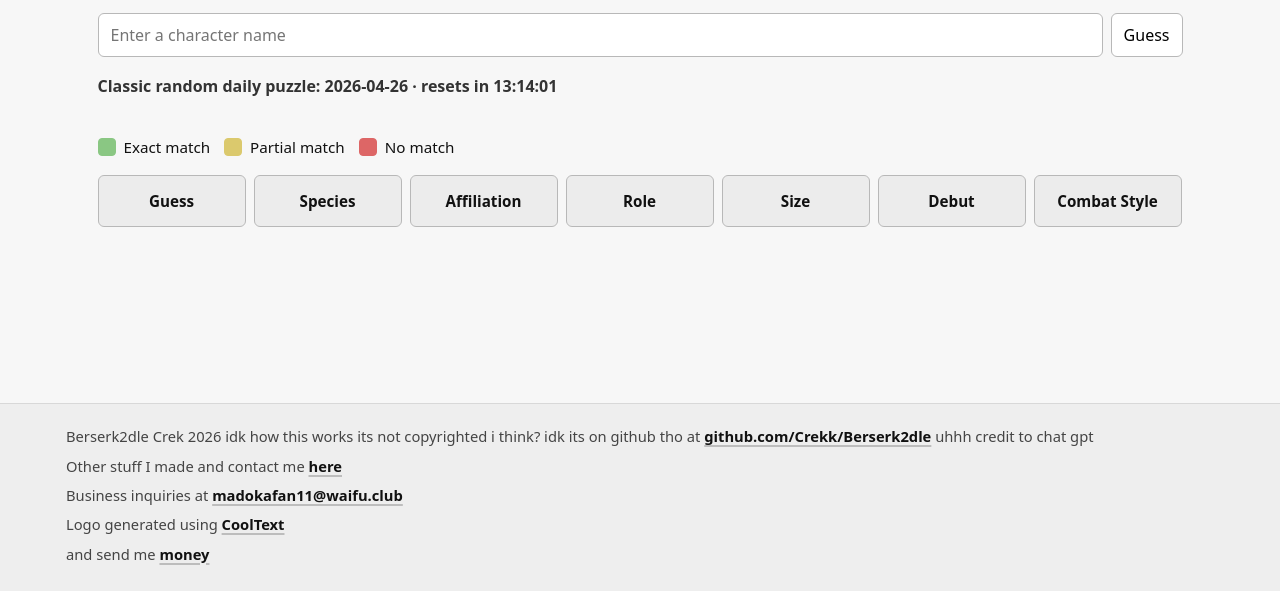
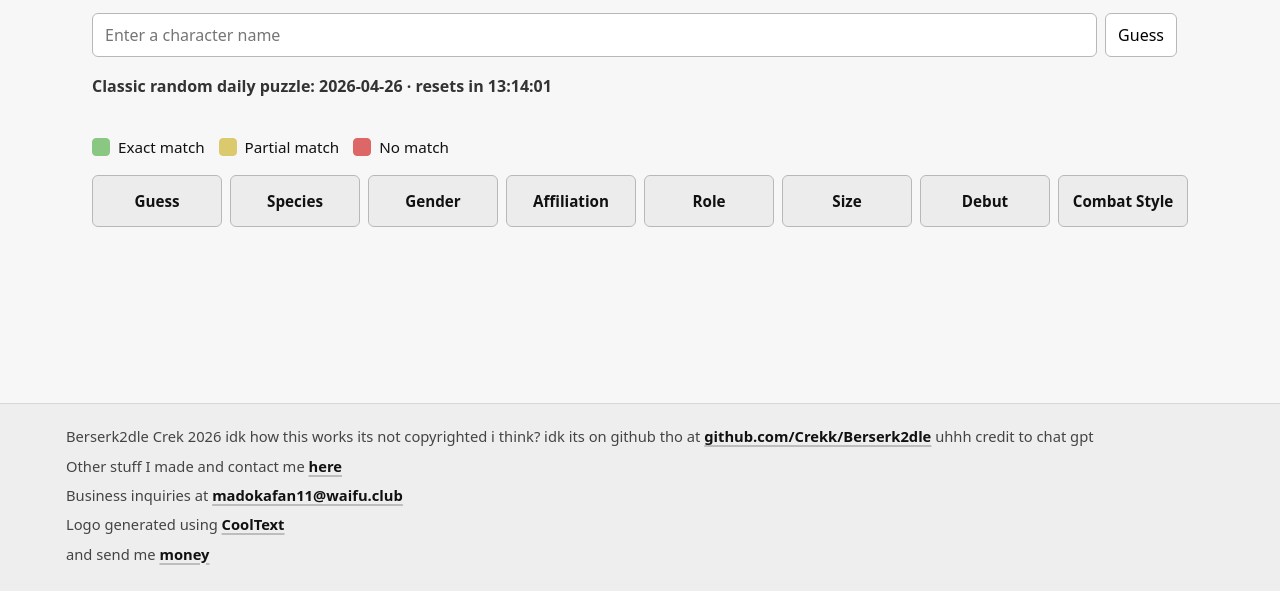
Before and after one commit to Crekk/berserk2dle, a plain HTML site: page berk2dle.html in a window 1280 px wide. Shown: the part 209-800 px from the top of the page. Drawn offline with Linux system fonts and the light colour scheme.

Commit message:
added gender!
Co-authored-by: Copilot <copilot@github.com>

```diff
--- a/css/berserk2dle.css
+++ b/css/berserk2dle.css
@@ -255,7 +255,7 @@ button:hover {
 
 .board-row {
   display: grid;
-  grid-template-columns: repeat(7, 148px);
+  grid-template-columns: repeat(8, 130px);
   gap: 8px;
   width: max-content;
 }
@@ -265,7 +265,7 @@ button:hover {
   background: #fff;
   border-radius: 6px;
   padding: 8px;
-  min-height: 148px;
+  min-height: 130px;
   display: flex;
   align-items: center;
   justify-content: center;
--- a/js/berserk2dle-data.js
+++ b/js/berserk2dle-data.js
@@ -2,7 +2,7 @@ window.BERSERK2DLE_DATA = {
   "meta": {
     "title": "Berserk2dle",
     "seedEpochUtc": "2026-01-01",
-    "characterCount": 55
+    "characterCount": 63
   },
   "rankings": {
     "size": {
@@ -43,7 +43,8 @@ window.BERSERK2DLE_DATA = {
       "role": "Main Character",
       "size": "Large Human",
       "debut": "Prologue",
-      "combatStyle": "Melee"
+      "combatStyle": "Melee",
+      "gender": "Male"
     },
     {
       "name": "Stug",
@@ -52,7 +53,8 @@ window.BERSERK2DLE_DATA = {
       "role": "Antagonist",
       "size": "Large Human",
       "debut": "The Evil Arc",
-      "combatStyle": "Unknown"
+      "combatStyle": "Unknown",
+      "gender": "Male"
     },
     {
       "name": "Goro Akechi",
@@ -61,7 +63,8 @@ window.BERSERK2DLE_DATA = {
       "role": "Minor Antagonist",
       "size": "Average",
       "debut": "The Evil Arc",
-      "combatStyle": "Melee"
+      "combatStyle": "Melee",
+      "gender": "Male"
     },
     {
       "name": "Heracross",
@@ -70,7 +73,8 @@ window.BERSERK2DLE_DATA = {
       "role": "Main Character",
       "size": "Small",
       "debut": "Prologue",
-      "combatStyle": "Pokemon Moves"
+      "combatStyle": "Pokemon Moves",
+      "gender": "Male"
     },
     {
       "name": "Pinsir",
@@ -79,7 +83,8 @@ window.BERSERK2DLE_DATA = {
       "role": "Ally",
       "size": "Small",
       "debut": "School Shooting Arc",
-      "combatStyle": "Pokemon Moves"
+      "combatStyle": "Pokemon Moves",
+      "gender": "Male"
     },
     {
       "name": "Hornet",
@@ -88,7 +93,8 @@ window.BERSERK2DLE_DATA = {
       "role": "Main Character",
       "size": "Tiny",
       "debut": "The Mainland Arc",
-      "combatStyle": "Melee"
+      "combatStyle": "Melee",
+      "gender": "Female"
     },
     {
       "name": "Rhinor",
@@ -97,7 +103,8 @@ window.BERSERK2DLE_DATA = {
       "role": "Main Character",
       "size": "Large",
       "debut": "The Mainland Arc",
-      "combatStyle": "None"
+      "combatStyle": "None",
+      "gender": "Male"
     },
     {
       "name": "Chaos Rhinor",
@@ -106,7 +113,8 @@ window.BERSERK2DLE_DATA = {
       "role": "Antagonist",
       "size": "Huge",
       "debut": "Chaos Arc",
-      "combatStyle": "Driving"
+      "combatStyle": "Driving",
+      "gender": "Male"
     },
     {
       "name": "Captain Hot",
@@ -115,7 +123,8 @@ window.BERSERK2DLE_DATA = {
       "role": "Antagonist",
       "size": "Large Human",
       "debut": "School Shooting Arc",
-      "combatStyle": "Mid-Range"
+      "combatStyle": "Mid-Range",
+      "gender": "Female"
     },
     {
       "name": "Kasumi Trans",
@@ -124,7 +133,8 @@ window.BERSERK2DLE_DATA = {
       "role": "Minor Character",
       "size": "Small",
       "debut": "Storm the Capitol Arc",
-      "combatStyle": "None"
+      "combatStyle": "None",
+      "gender": "Female"
     },
     {
       "name": "Evil Morty",
@@ -133,7 +143,8 @@ window.BERSERK2DLE_DATA = {
       "role": "Antagonist",
       "size": "Average",
       "debut": "Morty Festival Arc",
-      "combatStyle": "Underlings"
+      "combatStyle": "Underlings",
+      "gender": "Male"
     },
     {
       "name": "Morshu",
@@ -142,7 +153,8 @@ window.BERSERK2DLE_DATA = {
       "role": "Ally",
       "size": "Average",
       "debut": "The Mainland Arc",
-      "combatStyle": "None"
+      "combatStyle": "None",
+      "gender": "Male"
     },
     {
       "name": "Ishtar",
@@ -151,7 +163,8 @@ window.BERSERK2DLE_DATA = {
       "role": "Ally",
       "size": "Average",
       "debut": "The Mainland Arc",
-      "combatStyle": "None"
+      "combatStyle": "None",
+      "gender": "Female"
     },
     {
       "name": "Impostor",
@@ -160,7 +173,8 @@ window.BERSERK2DLE_DATA = {
       "role": "Antagonist",
       "size": "Small",
       "debut": "Impostor Arc",
-      "combatStyle": "Assassin"
+      "combatStyle": "Assassin",
+      "gender": "Unknown"
     },
     {
       "name": "Crewmate",
@@ -169,7 +183,8 @@ window.BERSERK2DLE_DATA = {
       "role": "Antagonist",
       "size": "Small",
       "debut": "Impostor Arc",
-      "combatStyle": "Assassin"
+      "combatStyle": "Assassin",
+      "gender": "Unknown"
     },
     {
       "name": "Norm",
@@ -178,7 +193,8 @@ window.BERSERK2DLE_DATA = {
       "role": "Minor Antagonist",
       "size": "Average",
       "debut": "The Mainland Arc",
-      "combatStyle": "None"
+      "combatStyle": "None",
+      "gender": "Unknown"
     },
     {
       "name": "Tower of Rebirth Jailer",
@@ -187,7 +203,8 @@ window.BERSERK2DLE_DATA = {
       "role": "Antagonist",
       "size": "Small",
       "debut": "Prologue",
-      "combatStyle": "Magic"
+      "combatStyle": "Magic",
+      "gender": "Male"
     },
     {
       "name": "The V-Tubers",
@@ -196,7 +213,8 @@ window.BERSERK2DLE_DATA = {
       "role": "Minor Antagonist",
       "size": "Average",
       "debut": "China Arc",
-      "combatStyle": "None"
+      "combatStyle": "None",
+      "gender": "Mixed"
     },
     {
       "name": "Ramlethal",
@@ -205,7 +223,8 @@ window.BERSERK2DLE_DATA = {
       "role": "Ally",
       "size": "Average",
       "debut": "Love Square Arc",
-      "combatStyle": "Melee"
+      "combatStyle": "Melee",
+      "gender": "Female"
     },
     {
       "name": "Puck",
@@ -214,7 +233,8 @@ window.BERSERK2DLE_DATA = {
       "role": "Antagonist",
       "size": "Tiny",
       "debut": "Prologue",
-      "combatStyle": "Underlings"
+      "combatStyle": "Underlings",
+      "gender": "Male"
     },
     {
       "name": "Donofist",
@@ -223,7 +243,8 @@ window.BERSERK2DLE_DATA = {
       "role": "Antagonist",
       "size": "Large Human",
       "debut": "Donofist Arc",
-      "combatStyle": "Underlings"
+      "combatStyle": "Underlings",
+      "gender": "Male"
     },
     {
       "name": "Car from Rocket League",
@@ -232,7 +253,8 @@ window.BERSERK2DLE_DATA = {
       "role": "Ally",
       "size": "Large",
       "debut": "Chaos Arc",
-      "combatStyle": "Driving"
+      "combatStyle": "Driving",
+      "gender": "Non-Binary"
     },
     {
       "name": "Trench Craventail",
@@ -241,7 +263,8 @@ window.BERSERK2DLE_DATA = {
       "role": "Minor Antagonist",
       "size": "Small",
       "debut": "School Shooting Arc",
-      "combatStyle": "Long Range"
+      "combatStyle": "Long Range",
+      "gender": "Male"
     },
     {
       "name": "Neko-Arc",
@@ -250,7 +273,8 @@ window.BERSERK2DLE_DATA = {
       "role": "Minor Antagonist",
       "size": "Very Small",
       "debut": "School Shooting Arc",
-      "combatStyle": "Melee"
+      "combatStyle": "Melee",
+      "gender": "Female"
     },
     {
       "name": "Jessie",
@@ -259,7 +283,8 @@ window.BERSERK2DLE_DATA = {
       "role": "Minor Antagonist",
       "size": "Average",
       "debut": "School Shooting Arc",
-      "combatStyle": "None"
+      "combatStyle": "None",
+      "gender": "Female"
     },
     {
       "name": "Doomslayer",
@@ -268,16 +293,18 @@ window.BERSERK2DLE_DATA = {
       "role": "Minor Character",
       "size": "Large Human",
       "debut": "The Mainland Arc",
-      "combatStyle": "Mid-Range"
+      "combatStyle": "Mid-Range",
+      "gender": "Male"
     },
     {
-      "name": "Jeanne d\u2019Arc",
+      "name": "Jeanne d’Arc",
       "species": "Servant / Human",
       "affiliation": "None",
       "role": "Minor Character",
       "size": "Average",
       "debut": "The Mainland Arc",
-      "combatStyle": "Magic"
+      "combatStyle": "Magic",
+      "gender": "Female"
     },
     {
       "name": "Crustle",
@@ -286,7 +313,8 @@ window.BERSERK2DLE_DATA = {
       "role": "Minor Character",
       "size": "Small",
       "debut": "The Piss Bear: a Berserk 2 Side Story",
-      "combatStyle": "Pokemon Moves / Pissing"
+      "combatStyle": "Pokemon Moves / Pissing",
+      "gender": "Unknown"
     },
     {
       "name": "Big Chungus",
@@ -295,7 +323,8 @@ window.BERSERK2DLE_DATA = {
       "role": "Ally",
       "size": "Massive",
       "debut": "The Mainland Arc",
-      "combatStyle": "Chung-Fu"
+      "combatStyle": "Chung-Fu",
+      "gender": "Male"
     },
     {
       "name": "Illyasviel von Einzbern",
@@ -304,7 +333,8 @@ window.BERSERK2DLE_DATA = {
       "role": "Antagonist",
       "size": "Small",
       "debut": "Chungling Arc",
-      "combatStyle": "Underlings"
+      "combatStyle": "Underlings",
+      "gender": "Female"
     },
     {
       "name": "The Chungi",
@@ -313,7 +343,8 @@ window.BERSERK2DLE_DATA = {
       "role": "Antagonist",
       "size": "Massive",
       "debut": "Chungling Arc",
-      "combatStyle": "Chung-Fu"
+      "combatStyle": "Chung-Fu",
+      "gender": "Male"
     },
     {
       "name": "Big Gutsus",
@@ -322,7 +353,8 @@ window.BERSERK2DLE_DATA = {
       "role": "Main Character",
       "size": "Massive",
       "debut": "Chungling Arc",
-      "combatStyle": "Melee"
+      "combatStyle": "Melee",
+      "gender": "Male"
     },
     {
       "name": "Boulder White",
@@ -331,7 +363,8 @@ window.BERSERK2DLE_DATA = {
       "role": "Minor Character",
       "size": "Small",
       "debut": "Clash of Bugs Arc",
-      "combatStyle": "None"
+      "combatStyle": "None",
+      "gender": "Male"
     },
     {
       "name": "Mr. Bugs",
@@ -340,7 +373,8 @@ window.BERSERK2DLE_DATA = {
       "role": "Minor Character",
       "size": "Small",
       "debut": "Clash of Bugs Arc",
-      "combatStyle": "None"
+      "combatStyle": "None",
+      "gender": "Male"
     },
     {
       "name": "Emiya Shirou",
@@ -349,7 +383,8 @@ window.BERSERK2DLE_DATA = {
       "role": "Minor Character",
       "size": "Average",
       "debut": "Clash of Bugs Arc",
-      "combatStyle": "None"
+      "combatStyle": "None",
+      "gender": "Male"
     },
     {
       "name": "Godfrey",
@@ -358,7 +393,8 @@ window.BERSERK2DLE_DATA = {
       "role": "Minor Character",
       "size": "Very Small",
       "debut": "Idk",
-      "combatStyle": "Dancing"
+      "combatStyle": "Dancing",
+      "gender": "Male"
     },
     {
       "name": "The Dreadnought",
@@ -367,7 +403,8 @@ window.BERSERK2DLE_DATA = {
       "role": "Minor Antagonist",
       "size": "Huge",
       "debut": "Chaos Arc",
-      "combatStyle": "Long Range"
+      "combatStyle": "Long Range",
+      "gender": "Unknown"
     },
     {
       "name": "Sakura Matou",
@@ -376,7 +413,8 @@ window.BERSERK2DLE_DATA = {
       "role": "Minor Antagonist",
       "size": "Average",
       "debut": "Chaos Arc",
-      "combatStyle": "Magic"
+      "combatStyle": "Magic",
+      "gender": "Female"
     },
     {
       "name": "Power",
@@ -385,7 +423,8 @@ window.BERSERK2DLE_DATA = {
       "role": "Minor Antagonist",
       "size": "Average",
       "debut": "Storm the Capitol Arc",
-      "combatStyle": "Driving"
+      "combatStyle": "Driving",
+      "gender": "Female"
     },
     {
       "name": "Kobeni",
@@ -394,7 +433,8 @@ window.BERSERK2DLE_DATA = {
       "role": "Minor Antagonist",
       "size": "Small",
       "debut": "Storm the Capitol Arc",
-      "combatStyle": "Driving"
+      "combatStyle": "Driving",
+      "gender": "Female"
     },
     {
       "name": "Pochita",
@@ -403,7 +443,8 @@ window.BERSERK2DLE_DATA = {
       "role": "Ally",
       "size": "Very Small",
       "debut": "China Arc",
-      "combatStyle": "Melee"
+      "combatStyle": "Melee",
+      "gender": "Male"
     },
     {
       "name": "Regirock",
@@ -412,7 +453,8 @@ window.BERSERK2DLE_DATA = {
       "role": "Minor Character",
       "size": "Average",
       "debut": "Idk",
-      "combatStyle": "Pokemon Moves"
+      "combatStyle": "Pokemon Moves",
+      "gender": "Unknown"
     },
     {
       "name": "Evil Mr. Beast",
@@ -421,7 +463,8 @@ window.BERSERK2DLE_DATA = {
       "role": "Minor Antagonist",
       "size": "Average",
       "debut": "The Evil Arc",
-      "combatStyle": "Underlings"
+      "combatStyle": "Underlings",
+      "gender": "Male"
     },
     {
       "name": "Mr. Evil Beast",
@@ -430,7 +473,8 @@ window.BERSERK2DLE_DATA = {
       "role": "Minor Antagonist",
       "size": "Large",
       "debut": "The Evil Arc",
-      "combatStyle": "Melee"
+      "combatStyle": "Melee",
+      "gender": "Unknown"
     },
     {
       "name": "Bear5",
@@ -439,7 +483,8 @@ window.BERSERK2DLE_DATA = {
       "role": "Minor Antagonist",
       "size": "Large Human",
       "debut": "The Evil Arc",
-      "combatStyle": "Assassin"
+      "combatStyle": "Assassin",
+      "gender": "Unknown"
     },
     {
       "name": "The Dwarves",
@@ -448,7 +493,8 @@ window.BERSERK2DLE_DATA = {
       "role": "Ally",
       "size": "Microscopic",
       "debut": "The Mainland Arc",
-      "combatStyle": "None"
+      "combatStyle": "None",
+      "gender": "Mixed"
     },
     {
       "name": "James Workshop",
@@ -457,7 +503,8 @@ window.BERSERK2DLE_DATA = {
       "role": "Ally",
       "size": "Small",
       "debut": "The Mainland Arc",
-      "combatStyle": "None"
+      "combatStyle": "None",
+      "gender": "Male"
     },
     {
       "name": "Grog of Death",
@@ -466,7 +513,8 @@ window.BERSERK2DLE_DATA = {
       "role": "Ally",
       "size": "Large",
       "debut": "Chaos Arc",
-      "combatStyle": "Driving"
+      "combatStyle": "Driving",
+      "gender": "Non-Binary"
     },
     {
       "name": "Dragonite",
@@ -475,7 +523,8 @@ window.BERSERK2DLE_DATA = {
       "role": "Minor Character",
       "size": "Average",
       "debut": "Idk",
-      "combatStyle": "Dancing"
+      "combatStyle": "Dancing",
+      "gender": "Male"
     },
     {
       "name": "Chudlizard",
@@ -484,7 +533,8 @@ window.BERSERK2DLE_DATA = {
       "role": "Minor Character",
       "size": "Average",
       "debut": "Idk",
-      "combatStyle": "Dancing"
+      "combatStyle": "Dancing",
+      "gender": "Male"
     },
     {
       "name": "Tyranitar",
@@ -493,7 +543,8 @@ window.BERSERK2DLE_DATA = {
       "role": "Minor Character",
       "size": "Average",
       "debut": "Idk",
-      "combatStyle": "Dancing"
+      "combatStyle": "Dancing",
+      "gender": "Male"
     },
     {
       "name": "Flygon",
@@ -502,7 +553,8 @@ window.BERSERK2DLE_DATA = {
       "role": "Minor Character",
       "size": "Small",
       "debut": "Idk",
-      "combatStyle": "Dancing"
+      "combatStyle": "Dancing",
+      "gender": "Male"
     },
     {
       "name": "Whiscash",
@@ -511,7 +563,8 @@ window.BERSERK2DLE_DATA = {
       "role": "Minor Character",
       "size": "Small",
       "debut": "Idk",
-      "combatStyle": "Dancing"
+      "combatStyle": "Dancing",
+      "gender": "Male"
     },
     {
       "name": "Creeper",
@@ -520,7 +573,8 @@ window.BERSERK2DLE_DATA = {
       "role": "Minor Antagonist",
       "size": "Average",
       "debut": "School Shooting Arc",
-      "combatStyle": "Suicide"
+      "combatStyle": "Suicide",
+      "gender": "Mixed"
     },
     {
       "name": "Bulba-Chan",
@@ -529,7 +583,8 @@ window.BERSERK2DLE_DATA = {
       "role": "Ally",
       "size": "Small",
       "debut": "Love Square Arc",
-      "combatStyle": "None"
+      "combatStyle": "None",
+      "gender": "Female"
     },
     {
       "name": "Gawr Gura",
@@ -538,7 +593,8 @@ window.BERSERK2DLE_DATA = {
       "role": "Minor Character",
       "size": "Small",
       "debut": "The Piss Bear: a Berserk 2 Side Story",
-      "combatStyle": "Pissing"
+      "combatStyle": "Pissing",
+      "gender": "Female"
     },
     {
       "name": "Alpha Bear",
@@ -547,7 +603,8 @@ window.BERSERK2DLE_DATA = {
       "role": "Antagonist",
       "size": "Large",
       "debut": "The Piss Bear: a Berserk 2 Side Story",
-      "combatStyle": "Melee"
+      "combatStyle": "Melee",
+      "gender": "Male"
     },
     {
       "name": "The Soy Bears",
@@ -556,7 +613,8 @@ window.BERSERK2DLE_DATA = {
       "role": "Minor Antagonist",
       "size": "Large",
       "debut": "The Piss Bear: a Berserk 2 Side Story",
-      "combatStyle": "Melee"
+      "combatStyle": "Melee",
+      "gender": "Male"
     },
     {
       "name": "The Sussogriffin",
@@ -565,7 +623,8 @@ window.BERSERK2DLE_DATA = {
       "role": "Minor Character",
       "size": "Average",
       "debut": "The Mainland Arc",
-      "combatStyle": "Melee"
+      "combatStyle": "Melee",
+      "gender": "Mixed"
     },
     {
       "name": "Roadhog",
@@ -573,8 +632,9 @@ window.BERSERK2DLE_DATA = {
       "affiliation": "None",
       "role": "Minor Character",
       "size": "Large",
-      "debut": "idk",
-      "combatStyle": "Long Range"
+      "debut": "Idk",
+      "combatStyle": "Long Range",
+      "gender": "Male"
     },
     {
       "name": "Beep",
@@ -582,8 +642,9 @@ window.BERSERK2DLE_DATA = {
       "affiliation": "The Rejects",
       "role": "Minor Character",
       "size": "average",
-      "debut": "idk",
-      "combatStyle": "None"
+      "debut": "Idk",
+      "combatStyle": "None",
+      "gender": "Unknown"
     },
     {
       "name": "Chika Fujiwara",
@@ -591,8 +652,9 @@ window.BERSERK2DLE_DATA = {
       "affiliation": "The Rejects",
       "role": "Minor Character",
       "size": "Small",
-      "debut": "idk",
-      "combatStyle": "None"
+      "debut": "Idk",
+      "combatStyle": "None",
+      "gender": "Female"
     },
     {
       "name": "Daisy",
@@ -600,8 +662,9 @@ window.BERSERK2DLE_DATA = {
       "affiliation": "The Rejects",
       "role": "Minor Character",
       "size": "Tiny",
-      "debut": "idk",
-      "combatStyle": "None"
-    },
+      "debut": "Idk",
+      "combatStyle": "None",
+      "gender": "Female"
+    }
   ]
 };
--- a/js/berserk2dle.js
+++ b/js/berserk2dle.js
@@ -6,6 +6,7 @@
 
   const TRAITS = [
     { key: "species", label: "Species" },
+    { key: "gender", label: "Gender", exactOnly: true },
     { key: "affiliation", label: "Affiliation" },
     { key: "role", label: "Role" },
     { key: "size", label: "Size", ordered: true, ranking: SIZE_ORDER },
@@ -693,6 +694,10 @@
       return { state: "exact", arrow: "" };
     }
 
+    if (trait.exactOnly) {
+      return { state: "none", arrow: "" };
+    }
+
     const guessVariants = splitVariants(guessValue);
     const targetVariants = splitVariants(targetValue);
     const hasPartial = guessVariants.some((guessPart) =>
```
